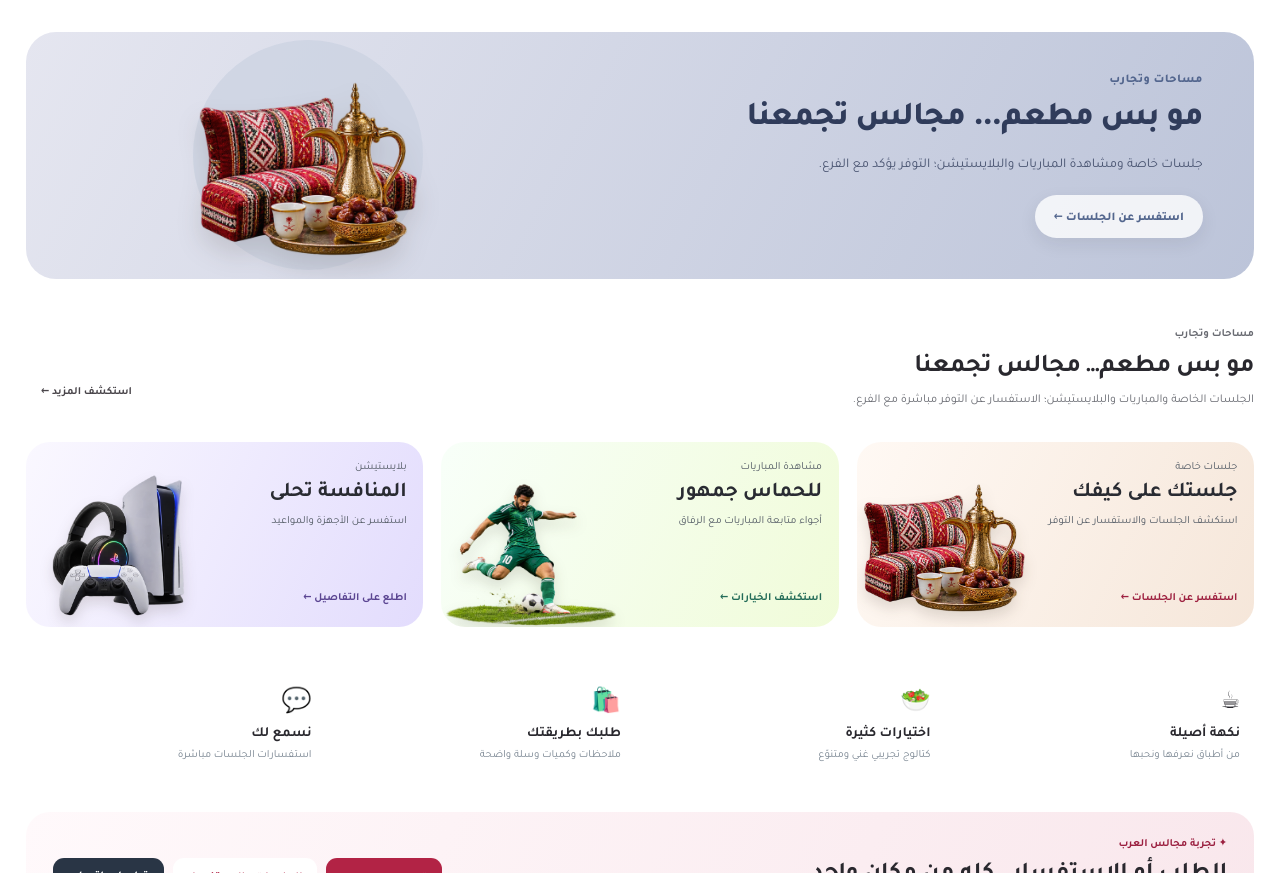
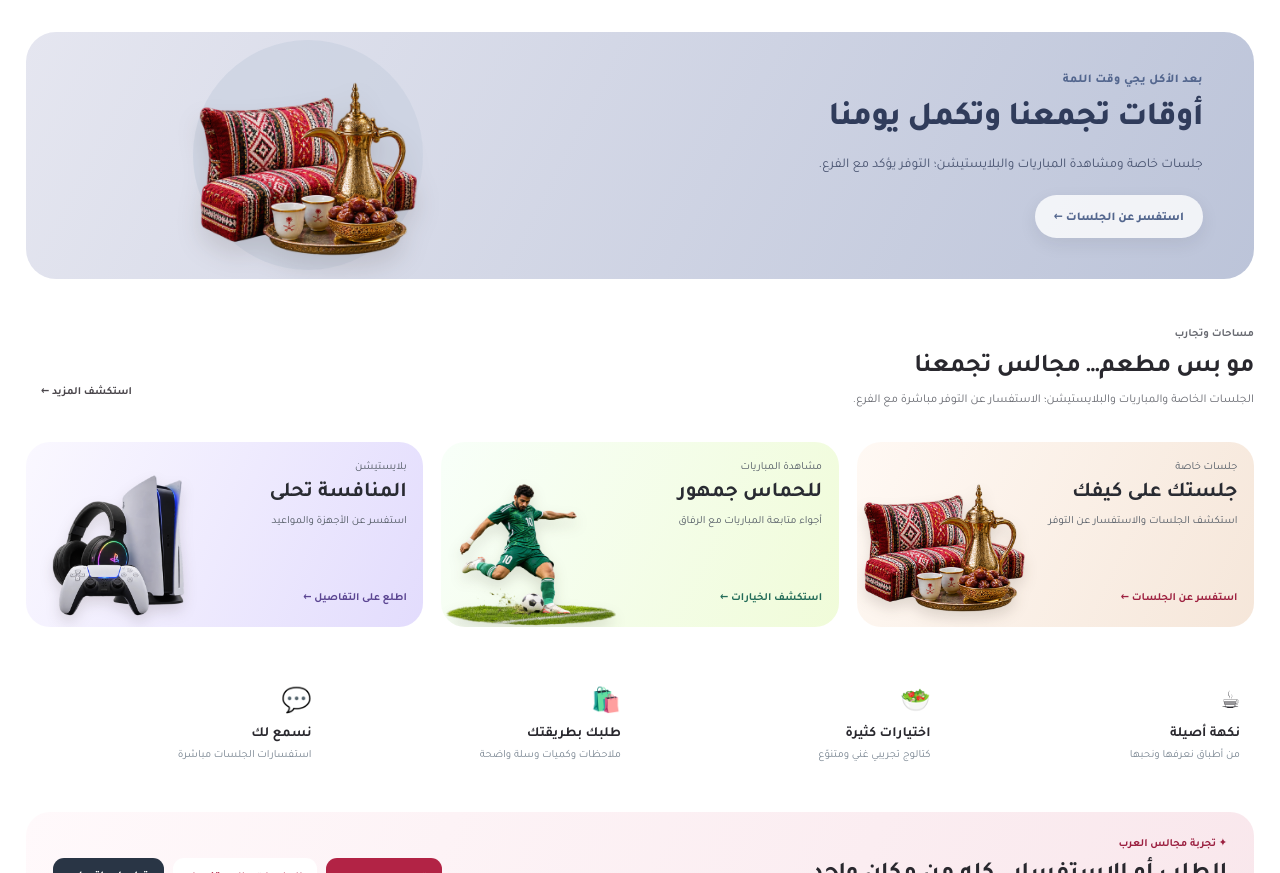
Before and after one commit to SulaimanAlsanani/majalis-al-arab-website, a plain HTML site: page premium-store/index.html in a window 1280 px wide. Shown: the part 7809-8682 px from the top of the page. Drawn offline with Linux system fonts and the light colour scheme.

Commit message:
refine(store): avoid repeated experiences heading in the 11-banner homepage

```diff
--- a/premium-store/index.html
+++ b/premium-store/index.html
@@ -4248,7 +4248,7 @@ const HOME_STORY_BANNERS={
  dessert:{kicker:'وقت الحلا',title:'خلّ نهاية الوجبة أحلى',desc:'كيك وبان كيك وكريب وخيارات حلوة.',cta:'تصفح الحلويات',category:'الحلا',image:'assets/categories/desserts.png',tone:'rose',layout:'split',alt:'حلويات متنوعة'},
  coffee:{kicker:'فنجان ومزاج',title:'للقهوة وقت يستاهل',desc:'من القهوة العربية إلى خيارات القهوة المختصة.',cta:'اكتشف القهوة',category:'القهوة المختصة',image:'assets/categories/coffee.png',tone:'mocha',layout:'compact',alt:'فنجان قهوة'},
  drinks:{kicker:'شي ينعش',title:'اختَر مشروبك على مزاجك',desc:'مشروبات باردة وساخنة تكمل جلستك.',cta:'تصفح المشروبات',category:'المشروبات',image:'assets/categories/drinks.png',tone:'teal',layout:'wide',alt:'مشروبات منعشة'},
- experiences:{kicker:'مساحات وتجارب',title:'مو بس مطعم… مجالس تجمعنا',desc:'جلسات خاصة ومشاهدة المباريات والبلايستيشن؛ التوفر يؤكد مع الفرع.',cta:'استفسر عن الجلسات',contact:true,image:'assets/experiences/sessions.png',tone:'indigo',layout:'split',alt:'جلسة عربية مع القهوة والضيافة'}
+ experiences:{kicker:'بعد الأكل يجي وقت اللمة',title:'أوقات تجمعنا وتكمل يومنا',desc:'جلسات خاصة ومشاهدة المباريات والبلايستيشن؛ التوفر يؤكد مع الفرع.',cta:'استفسر عن الجلسات',contact:true,image:'assets/experiences/sessions.png',tone:'indigo',layout:'split',alt:'جلسة عربية مع القهوة والضيافة'}
 };
 function storyBanner(kind){
  const x=HOME_STORY_BANNERS[kind];if(!x)return '';
```
